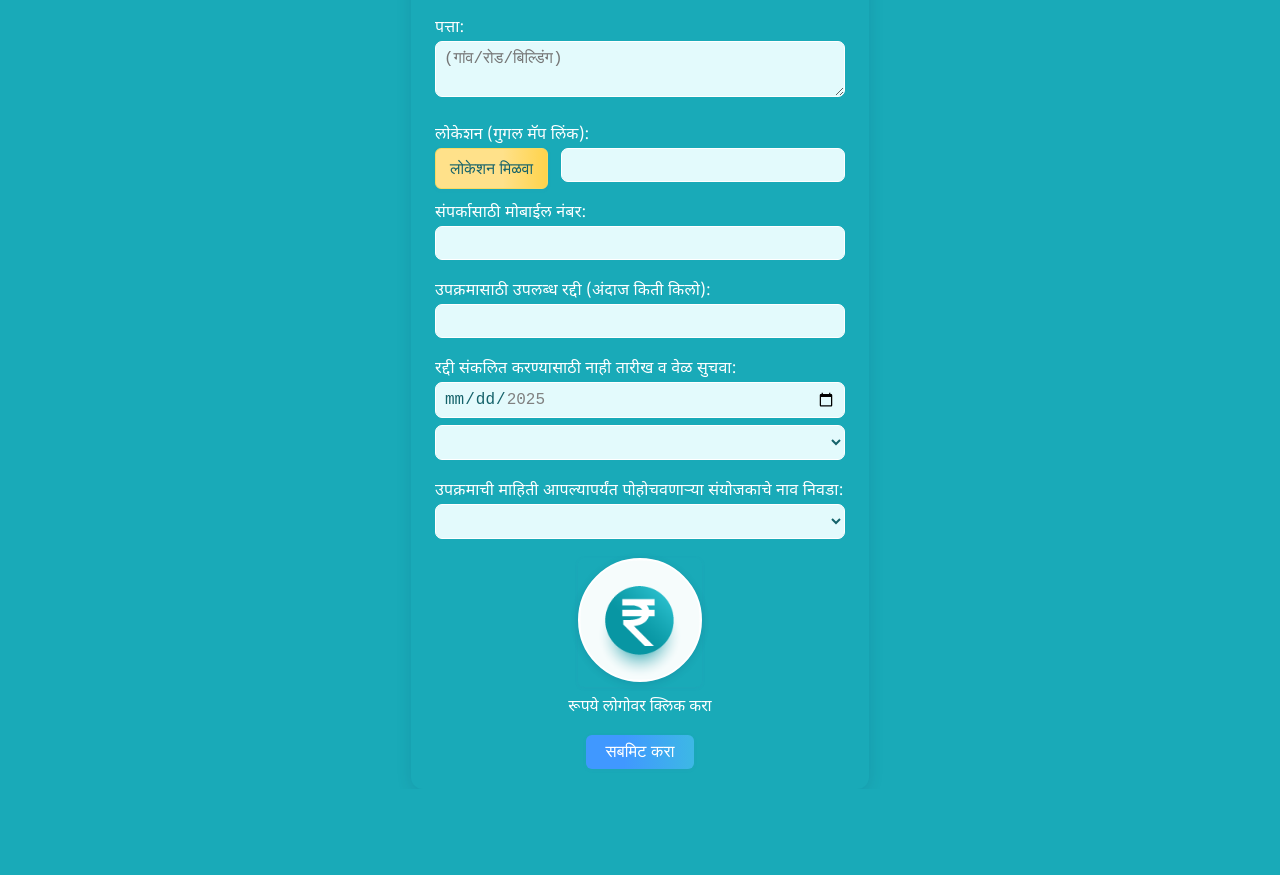
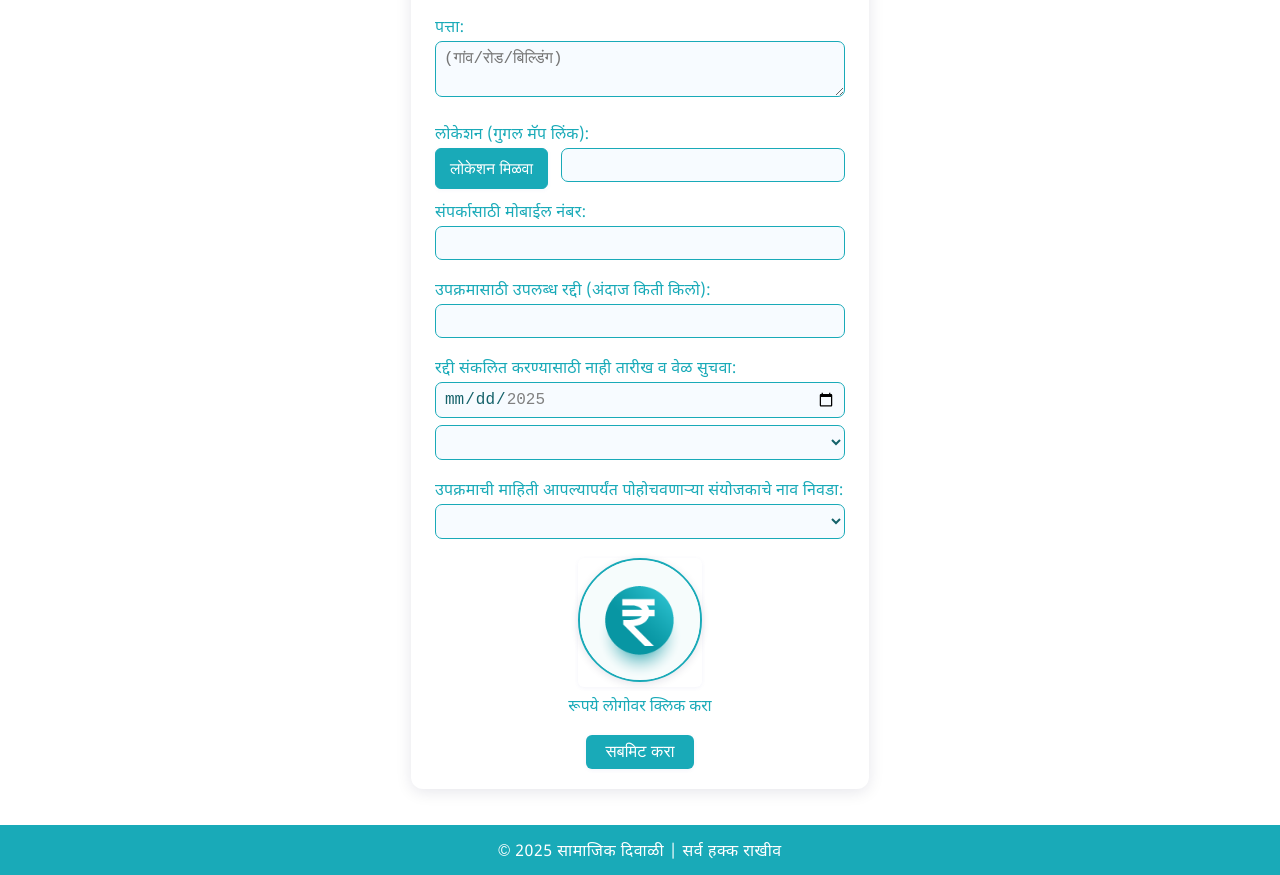
Before and after one commit to chedenandkumar/Samajik-Diwali, a website: page index.html in a window 1280 px wide. Shown: the part 373-1248 px from the top of the page. Before the commit the page ends 1162 px from the top, so only its background shows below. Drawn offline with Linux system fonts and the light colour scheme; no server answers.

Commit message:
Update index.html

```diff
--- a/index.html
+++ b/index.html
@@ -7,7 +7,7 @@
   <style>
     body {
       font-family: 'Noto Sans Devanagari', 'Arial', sans-serif;
-      background: #19aab8 !important;
+      background: #fff;
       margin: 0;
       padding: 0;
     }
@@ -15,7 +15,7 @@
       margin: 0;
       padding: 32px 0 12px 0;
       text-align: center;
-      background: #19aab8 !important;
+      background: #19aab8;
       border-bottom: 1.5px solid #19aab8;
     }
     header h1 {
@@ -38,13 +38,14 @@
       margin-bottom: 8px;
       font-size: 1rem;
       text-align: center;
-      color: #fff;
+      color: #19aab8;
+      font-weight: 500;
     }
     form {
       max-width: 410px;
       margin: 24px auto 0 auto;
       padding: 28px 24px 20px 24px;
-      background: #19aab8 !important;
+      background: #fff;
       border-radius: 12px;
       box-shadow: 0 3px 16px rgba(0,0,60,0.10);
       position: relative;
@@ -55,24 +56,24 @@
       margin-top: 14px;
       font-weight: 500;
       letter-spacing: 0.2px;
-      color: #fff;
+      color: #19aab8;
     }
     input[type="text"], input[type="tel"], textarea, select, input[type="date"] {
       width: 100%;
       font-size: 1rem;
       padding: 7px 8px;
       border-radius: 7px;
-      border: 1.2px solid #fff;
+      border: 1.2px solid #19aab8;
       margin-bottom: 7px;
-      background: #e3fafc;
+      background: #f7fbff;
       transition: border 0.2s;
       box-sizing: border-box;
       color: #15626a;
     }
     input:focus, textarea:focus, select:focus {
-      border-color: #fff;
+      border-color: #19aab8;
       outline: none;
-      background: #d1f3f7;
+      background: #e3fafc;
     }
     textarea {
       min-height: 56px;
@@ -141,15 +142,15 @@
       box-shadow: 0 2px 8px rgba(0,0,60,0.11);
       background: #fff;
       display: inline-block;
-      border: 2px solid #fff;
+      border: 2px solid #19aab8;
       transition: box-shadow 0.2s;
     }
     .qr-section img:hover {
-      box-shadow: 0 4px 16px #fff;
+      box-shadow: 0 4px 16px #19aab8;
       border-color: #15626a;
     }
     button {
-      background: linear-gradient(90deg,#4098ff 35%,#3db8e5 100%);
+      background: #19aab8;
       color: #fff;
       font-weight: 500;
       border: none;
@@ -161,16 +162,16 @@
       transition: background 0.18s;
     }
     button:hover, button:focus {
-      background: linear-gradient(90deg,#326ddd 35%,#00a0e3 100%);
+      background: #15626a;
     }
     #locBtn {
       padding: 7px 14px;
       font-size: 0.99rem;
       margin-right: 7px;
       margin-left: 0;
-      background: linear-gradient(90deg,#ffe18a 60%,#ffd34b 100%);
-      color: #15626a;
-      border: 1px solid #f8da60;
+      background: #19aab8;
+      color: #fff;
+      border: 1px solid #19aab8;
       font-weight: 500;
       border-radius: 6px;
       box-shadow: 0 1px 4px rgba(100,100,180,0.06);
@@ -178,8 +179,18 @@
       order: 0;
     }
     #locBtn:hover {
-      background: linear-gradient(90deg,#ffd34b 55%,#ffe18a 100%);
-      color: #15626a;
+      background: #15626a;
+      color: #fff;
+    }
+    footer {
+      background: #19aab8;
+      color: #fff;
+      text-align: center;
+      padding: 16px 0 12px 0;
+      margin-top: 36px;
+      font-size: 1rem;
+      letter-spacing: 0.5px;
+      border-top: 1.5px solid #19aab8;
     }
     @media (max-width:500px) {
       header h1 .headline1, header h1 .headline2 { font-size:1.1rem; }
@@ -232,7 +243,7 @@
       <button type="button" id="qrPayBtn">
         <img src="https://github.com/chedenandkumar/Samajik-Diwali/raw/main/R-logo.png" alt="R Logo" id="qrImage">
       </button>
-      <div style="color:#fff; margin-top:8px; font-size:0.98rem;">रूपये लोगोवर क्लिक करा</div>
+      <div style="color:#19aab8; margin-top:8px; font-size:0.98rem;">रूपये लोगोवर क्लिक करा</div>
     </div>
     <div class="actions">
       <button type="submit" id="submitBtn">सबमिट करा</button>
@@ -244,6 +255,9 @@
       <button type="button" id="thankyouExitBtn">एग्झिट</button>
     </div>
   </div>
+  <footer>
+    © 2025 सामाजिक दिवाळी | सर्व हक्क राखीव
+  </footer>
   <script src="script.js"></script>
 </body>
 </html>
```
